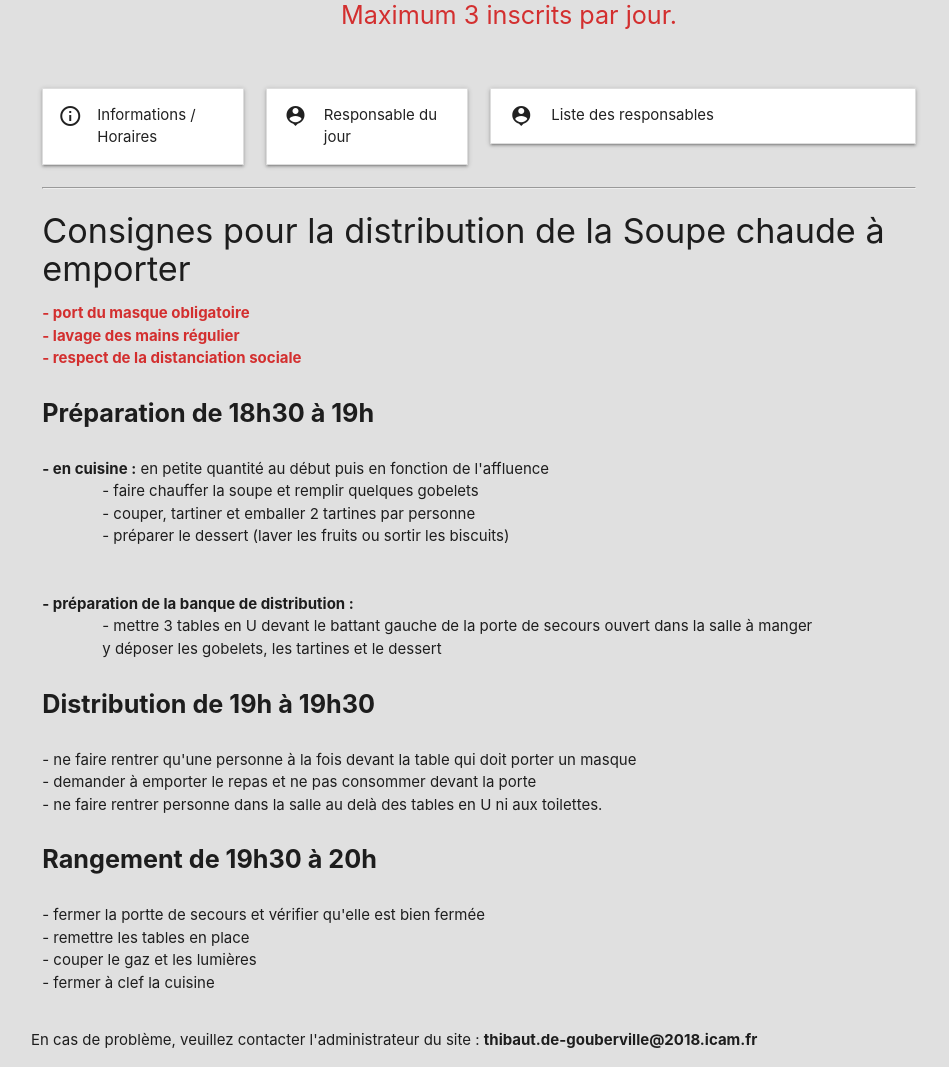
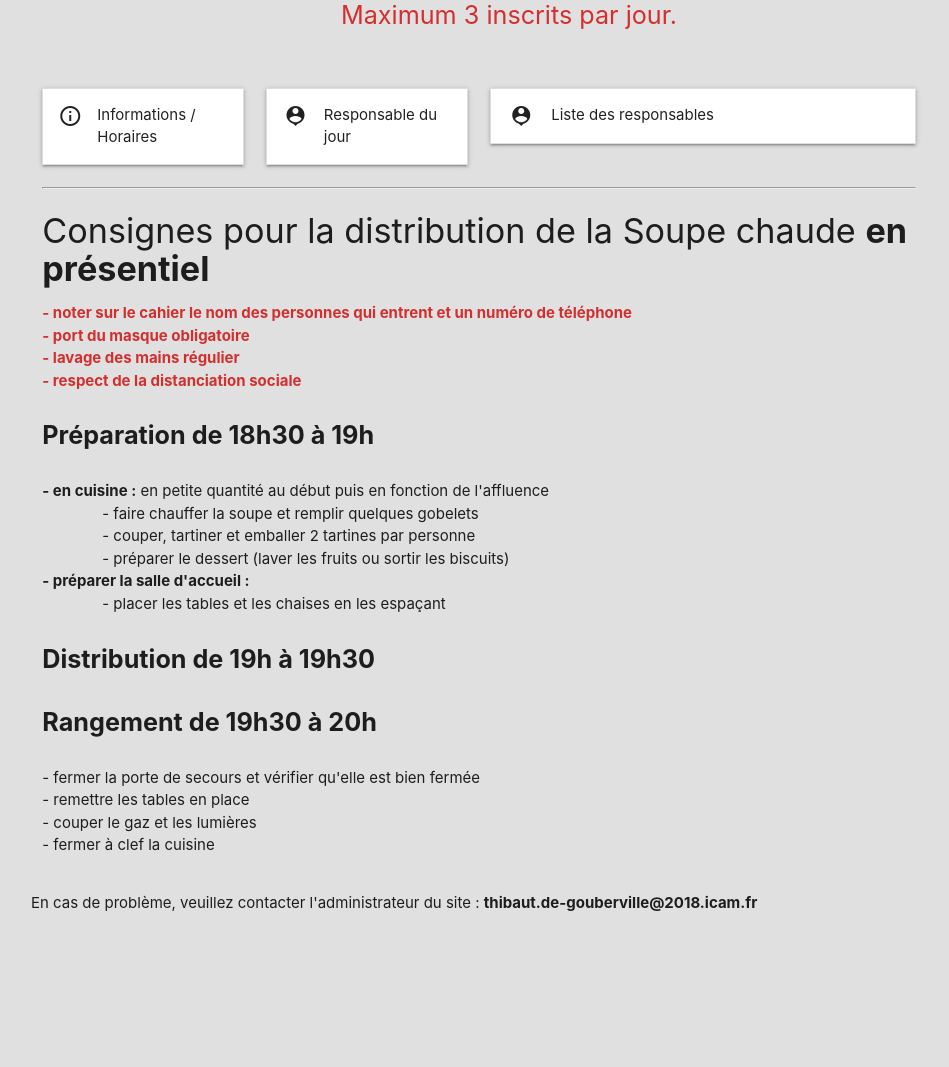
Before and after one commit to thibaut2g/soupe, a Symfony app: template templates/home/index.html.twig in a window 1280 px wide. Shown: the part 387-1454 px from the top of the page, without its empty margins (161-1110 px from the left). After the commit the page ends 1298 px from the top, so only its background shows below. Run offline with Twig, Linux system fonts and the light colour scheme; the template is opened without the code that fills it, so the values that code supplies are empty; some libraries are stand-ins or nearby versions.

Commit message:
soupe temporairement en présentiel

```diff
--- a/templates/home/index.html.twig
+++ b/templates/home/index.html.twig
@@ -187,8 +187,9 @@
         </div>
         <div class="col s12">
             <hr>
-            <h4>Consignes pour la distribution de la Soupe chaude à emporter</h4>
+            <h4>Consignes pour la distribution de la Soupe chaude <b>en présentiel</b></h4>
             <ul class="red-text text-darken-2">
+                <li><b>- noter sur le cahier le nom des personnes qui entrent et un numéro de téléphone</b></li>
                 <li><b>- port du masque obligatoire</b></li>
                 <li><b>- lavage des mains régulier</b></li>
                 <li><b>- respect de la distanciation sociale</b></li>
@@ -206,29 +207,35 @@
                             <li>- préparer le dessert (laver les fruits ou sortir les biscuits)</li>
                         </ul>
                     </li>
-                    <br>
-                    <br>
                     <li>
-                        <b>- préparation de la banque de distribution :</b>
+                        <b>- préparer la salle d'accueil :</b>
                         <ul style="padding-left: 4em">
-                            <li>- mettre 3 tables en U devant le battant gauche de la porte de secours ouvert dans la salle à manger</li>
-                            <li>y déposer les gobelets, les tartines et le dessert</li>
+                            <li>- placer les tables et les chaises en les espaçant</li>
                         </ul>
                     </li>
+                    {#<br>#}
+                    {#<br>#}
+                    {#<li>#}
+                        {#<b>- préparation de la banque de distribution :</b>#}
+                        {#<ul style="padding-left: 4em">#}
+                            {#<li>- mettre 3 tables en U devant le battant gauche de la porte de secours ouvert dans la salle à manger</li>#}
+                            {#<li>y déposer les gobelets, les tartines et le dessert</li>#}
+                        {#</ul>#}
+                    {#</li>#}
                 </ul>
             </p>
             <p class="flow-text">
                 <b>Distribution de 19h à 19h30</b>
-                <ul>
-                    <li>- ne faire rentrer qu'une personne à la fois devant la table qui doit porter un masque</li>
-                    <li>- demander à emporter le repas et ne pas consommer devant la porte</li>
-                    <li>- ne faire rentrer personne dans la salle au delà des tables en U ni aux toilettes.</li>
-                </ul>
+                {#<ul>#}
+                    {#<li>- ne faire rentrer qu'une personne à la fois devant la table qui doit porter un masque</li>#}
+                    {#<li>- demander à emporter le repas et ne pas consommer devant la porte</li>#}
+                    {#<li>- ne faire rentrer personne dans la salle au delà des tables en U ni aux toilettes.</li>#}
+                {#</ul>#}
             </p>
             <p class="flow-text">
                 <b>Rangement de 19h30 à 20h</b>
                 <ul>
-                    <li>- fermer la portte de secours et vérifier qu'elle est bien fermée</li>
+                    <li>- fermer la porte de secours et vérifier qu'elle est bien fermée</li>
                     <li>- remettre les tables en place</li>
                     <li>- couper le gaz et les lumières</li>
                     <li>- fermer à clef la cuisine</li>
```
